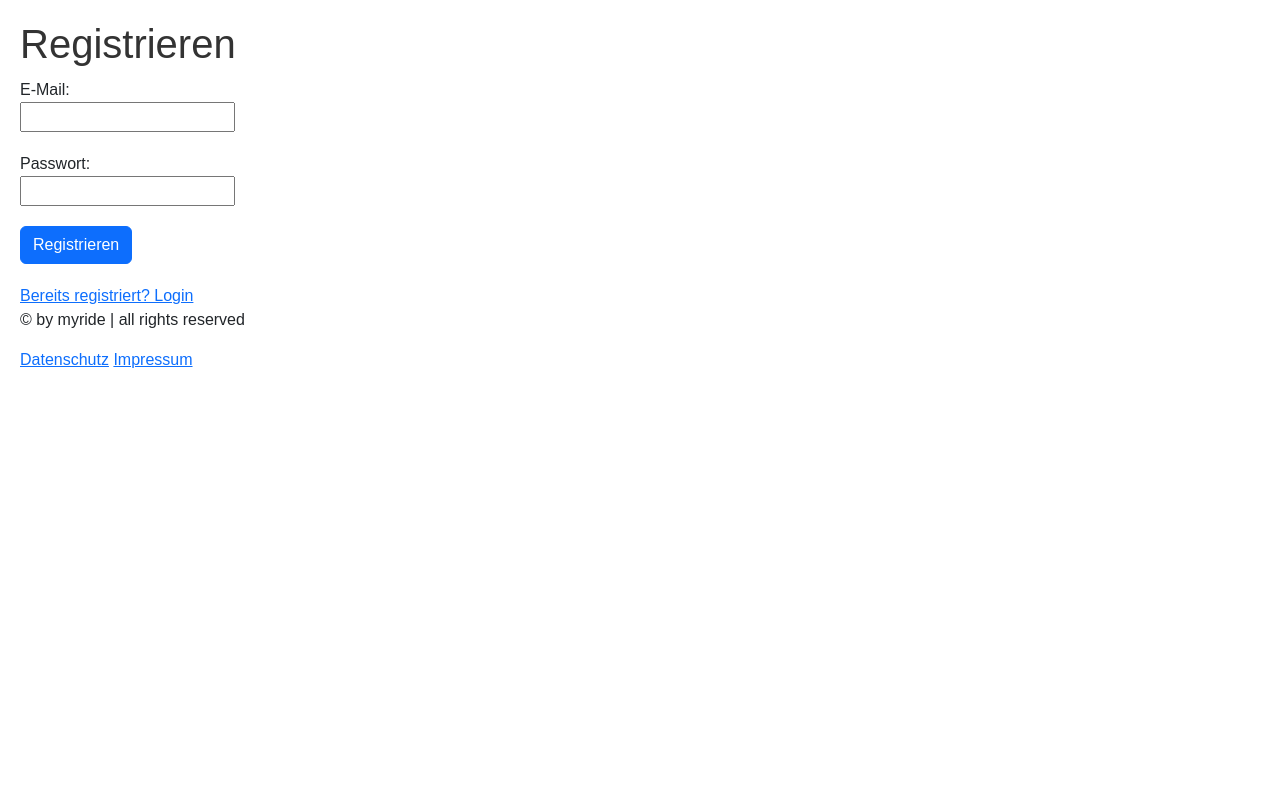
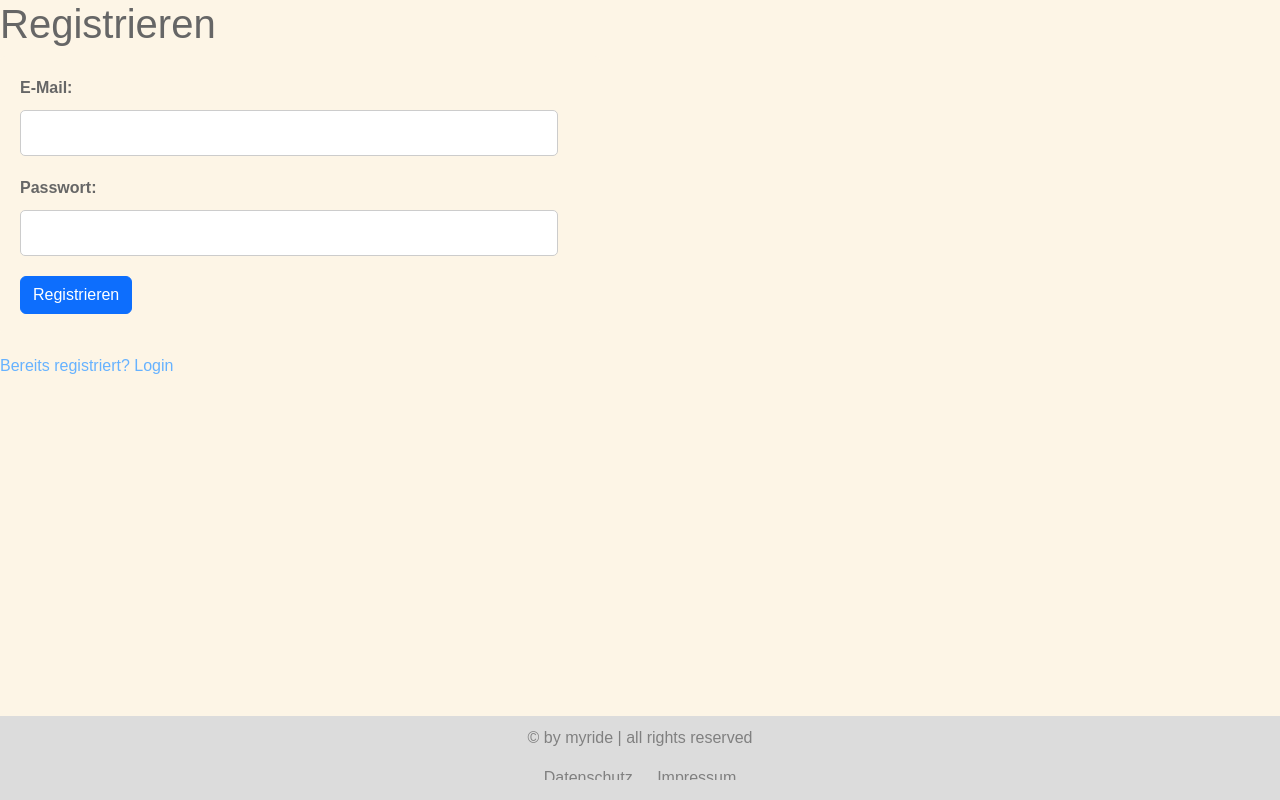
Before and after one commit to noaandri/myride, a Flask app: page /register in a window 1280 px wide. Run offline with Flask 3, Linux system fonts and the light colour scheme.

Commit message:
CSS coming together..

```diff
--- a/static/styles.css
+++ b/static/styles.css
@@ -1,25 +1,211 @@
+/* CSS Sytling in Pastelfarben */
+
 body {
+  background-color: #fdf5e6;
+  color: #666666;
   font-family: Arial, sans-serif;
-    margin: 20px;
+  margin: 0;
+  padding: 0;
 }
 
-  h1, h2 {
-    color: #333;
+/* Header style */
+h1, h2, h3, h4, h5, h6 {
+  color: #666666;
 }
 
-  form {
+/* Link style */
+a {
+  color: #66b2ff;
+  text-decoration: none;
+}
+
+a:hover {
+  color: #3385ff;
+  text-decoration: underline;
+}
+
+/* Button style */
+button {
+  background-color: #66b2ff;
+  color: white;
+  border: none;
+  padding: 10px 20px;
+  cursor: pointer;
+  border-radius: 5px;
+}
+
+button:hover {
+  background-color: #3385ff;
+}
+
+/* Table style */
+table {
+  width: 100%;
+  border-collapse: collapse;
+}
+
+table th, table td {
+  border: 1px solid #cccccc;
+  padding: 10px;
+  text-align: left;
+}
+
+table tr:nth-child(even) {
+  background-color: #f0f8ff; /
+}
+
+table tr:hover {
+  background-color: #e0f7ff;
+}
+
+/* Footer style */
+footer {
+  background-color: #dcdcdc;
+  color: grey;
+  text-align: center;
+  padding: 10px 0;
+  position: fixed;
+  width: 100%;
+  bottom:0;
+}
+
+footer a {
+  color: grey;
+  margin: 0 10px;
+}
+
+footer a:hover {
+  color: #666666;
+}
+
+/* href-button style */
+.href-button {
+  display: inline-block;
+  color: #666666;
+  border: 2px solid #cccccc;
+  padding: 10px 20px;
+  text-align: center;
+  text-decoration: none;
+  border-radius: 5px;
+  transition: background-color 0.3s, color 0.3s;
+}
+
+.href-button:hover {
+  background-color: #cccccc;
+  color: #ffffff;
+}
+
+/* Submit button style */
+.submit-button {
+  display: inline-block;
+  color: #666666;
+  border: 2px solid #cccccc;
+  padding: 10px 20px;
+  text-align: center;
+  text-decoration: none;
+  border-radius: 5px;
+  transition: background-color 0.3s, color 0.3s;
+  background-color: white;
+}
+
+.submit-button:hover {
+  background-color: #cccccc;
+}
+
+/* Table style */
+table {
+  width: 100%;
+  border-collapse: collapse;
   margin-bottom: 20px;
 }
 
-  label {
-    display: block;
-    margin-top: 10px;
+table th, table td {
+  border: 1px solid #cccccc;
+  padding: 10px;
+  text-align: left;
 }
 
-  input, select {
-    margin-bottom: 10px;
+table th {
+  background-color: #e6e6fa;
+  color: #666666;
 }
 
-  button {
-    margin-top: 10px;
+table tr:nth-child(even) {
+  background-color: #f0f8ff;
 }
+
+table tr:nth-child(odd) {
+  background-color: #fdf5e6;
+}
+
+table tr:hover {
+  background-color: #e0f7ff;
+}
+
+/* Form style */
+form {
+  background-color: #fdf5e6;
+  padding: 20px;
+  border: 0;
+  border-radius: 5px;
+  max-width: 600px;
+  margin-bottom: 20px;
+}
+
+form label {
+  display: block;
+  margin-bottom: 10px;
+  color: #666666;
+  font-weight: bold;
+}
+
+form input[type="text"],
+form input[type="email"],
+form input[type="password"],
+form textarea,
+form select {
+  width: calc(100% - 22px);
+  padding: 10px;
+  border: 1px solid #cccccc;
+  border-radius: 5px;
+  margin-bottom: 20px;
+  box-sizing: border-box;
+  font-size: 16px;
+}
+
+form input[type="text"]:focus,
+form input[type="email"]:focus,
+form input[type="password"]:focus,
+form textarea:focus,
+form select:focus {
+  border-color: #66b2ff;
+  outline: none;
+}
+
+form textarea {
+  resize: vertical;
+  height: 100px;
+}
+
+form button {
+  display: inline-block;
+  color: #666666;
+  border: 2px solid #cccccc;
+  padding: 10px 20px;
+  text-align: center;
+  text-decoration: none;
+  border-radius: 5px;
+  transition: background-color 0.3s, color 0.3s;
+  background-color: white;
+  cursor: pointer;
+}
+
+form button:hover {
+  background-color: #cccccc;
+  color: #ffffff;
+}
+
+/* container linksbündig */
+.form-container {
+  padding: 20px;
+}
```
Lines whose indentation alone changed are shown as unchanged.
